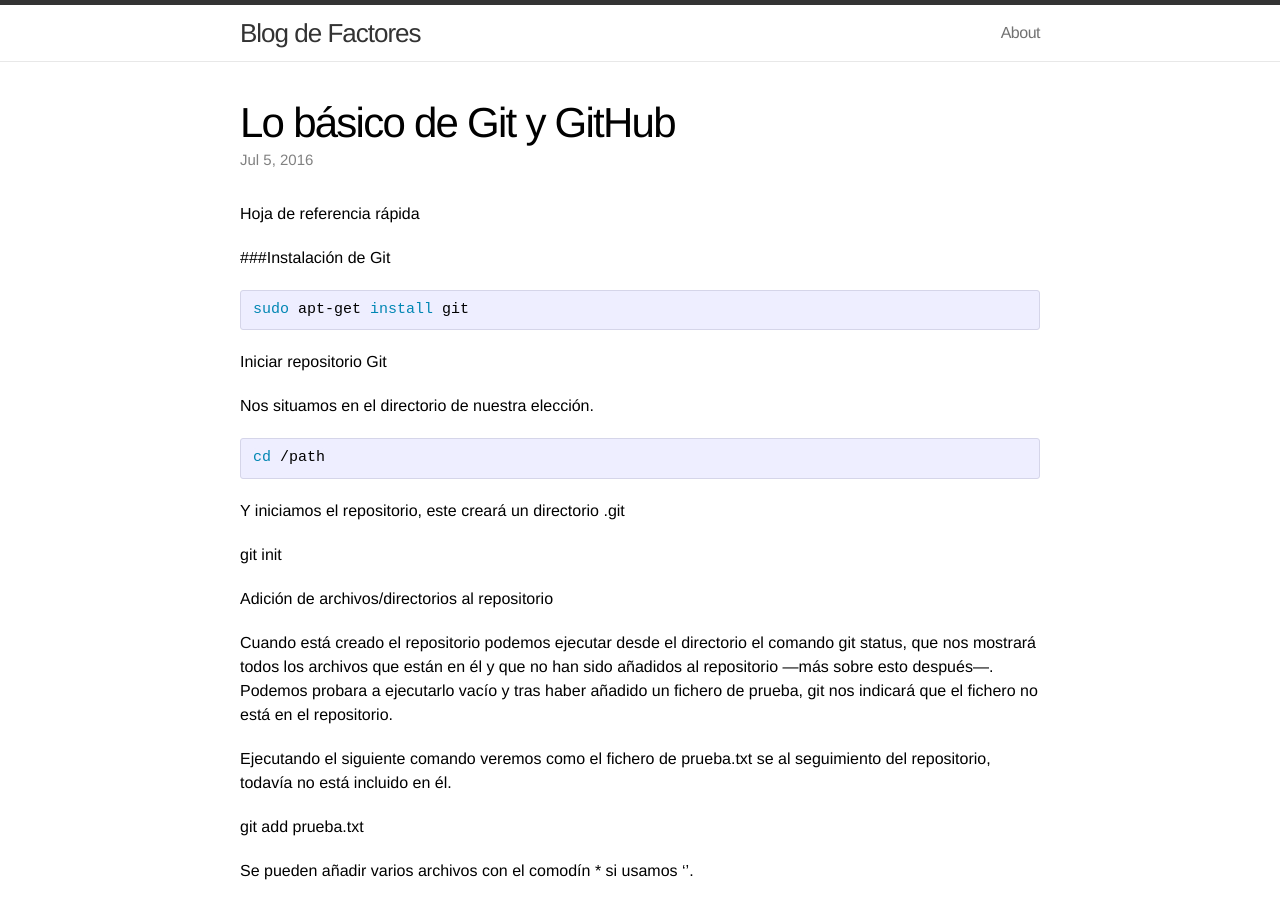
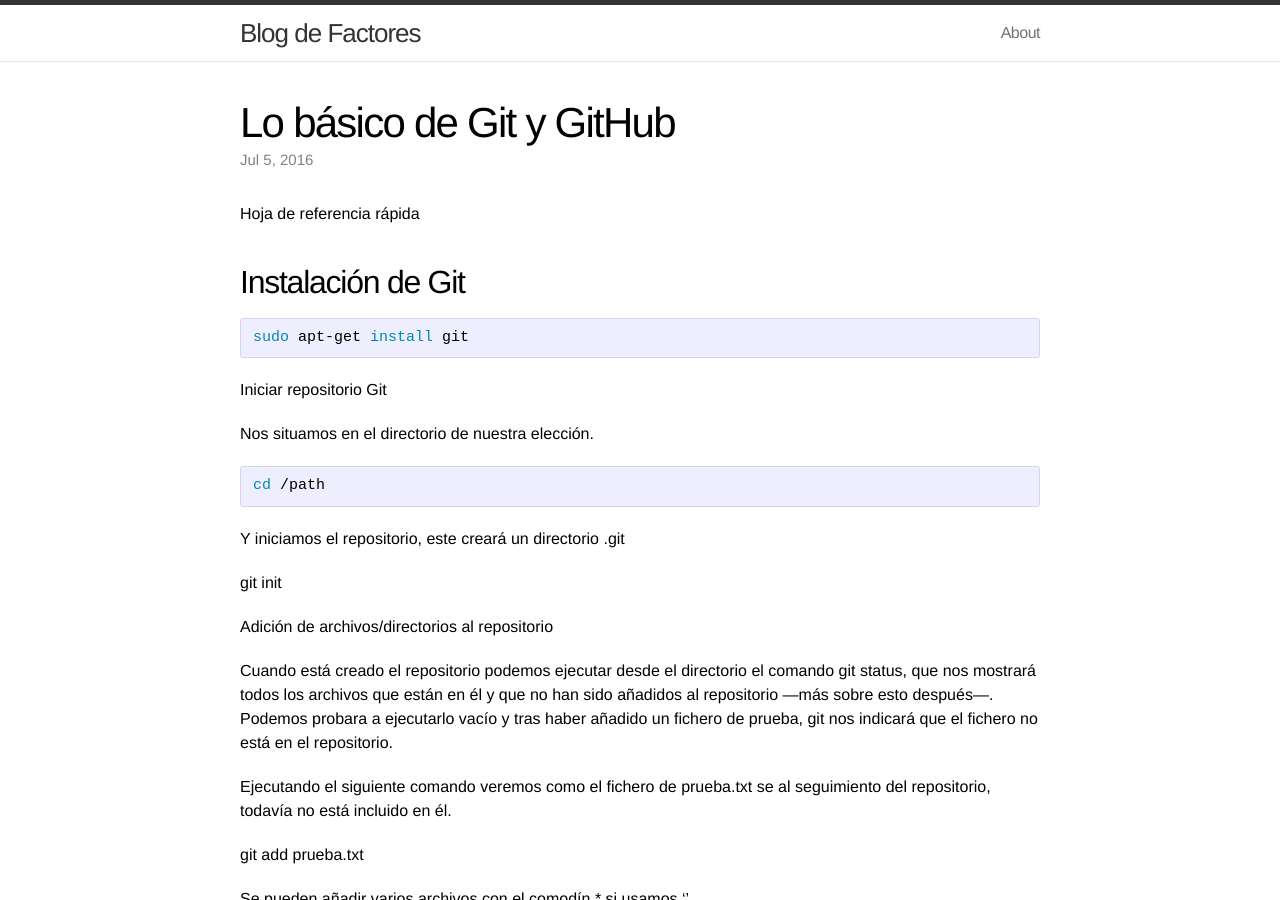
Before and after one commit to ddelaviuda/ddelaviuda.github.io, a Jekyll site: the page built from _posts/2016-07-05-Lo-básico-de-Git.markdown, in a window 1280 px wide and 900 px high. Built offline with Jekyll 4.4.1, drawn with Linux system fonts in a browser that asks for light colours.

```diff
--- a/_posts/2016-07-05-Lo-básico-de-Git.markdown
+++ b/_posts/2016-07-05-Lo-básico-de-Git.markdown
@@ -7,7 +7,8 @@ categories: Git GitHub
 
 Hoja de referencia rápida
 
-###Instalación de Git
+Instalación de Git
+------------------
 
 {% highlight bash %}sudo apt-get install git{% endhighlight %}
 
```
